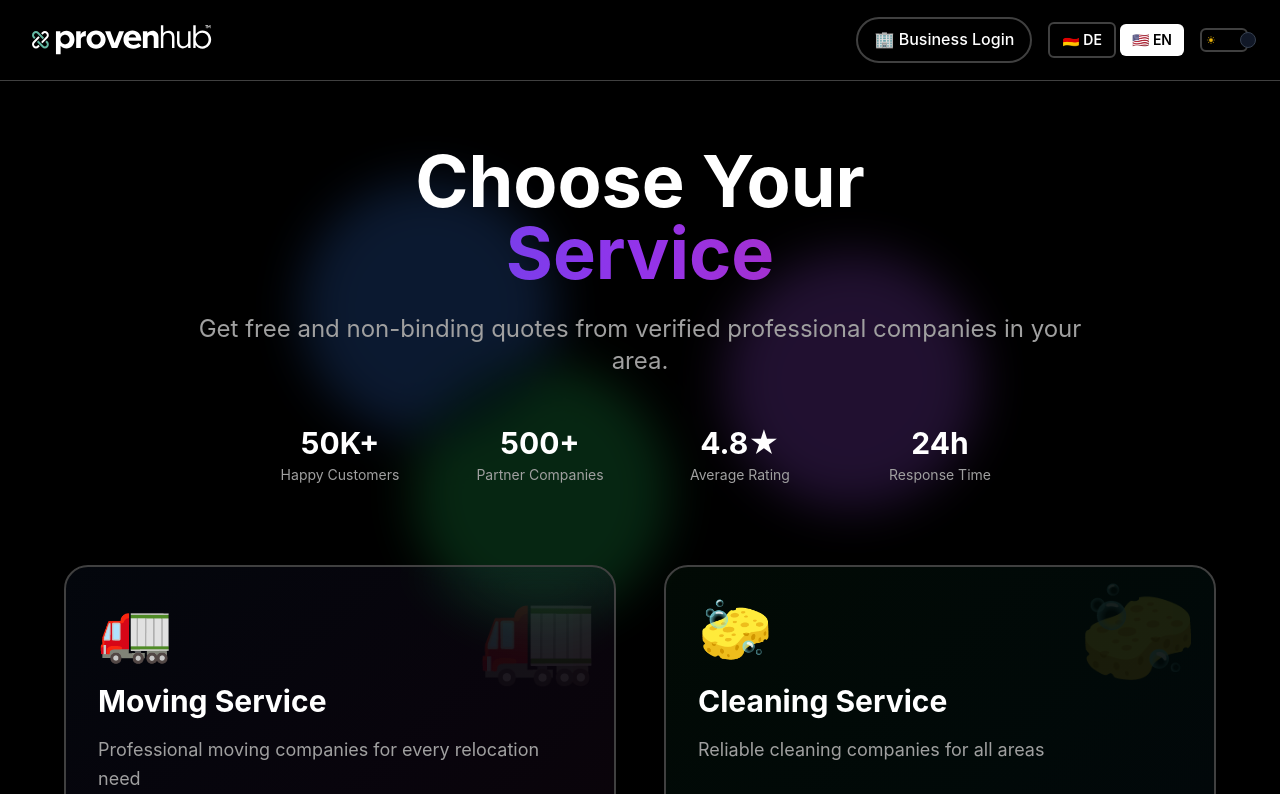
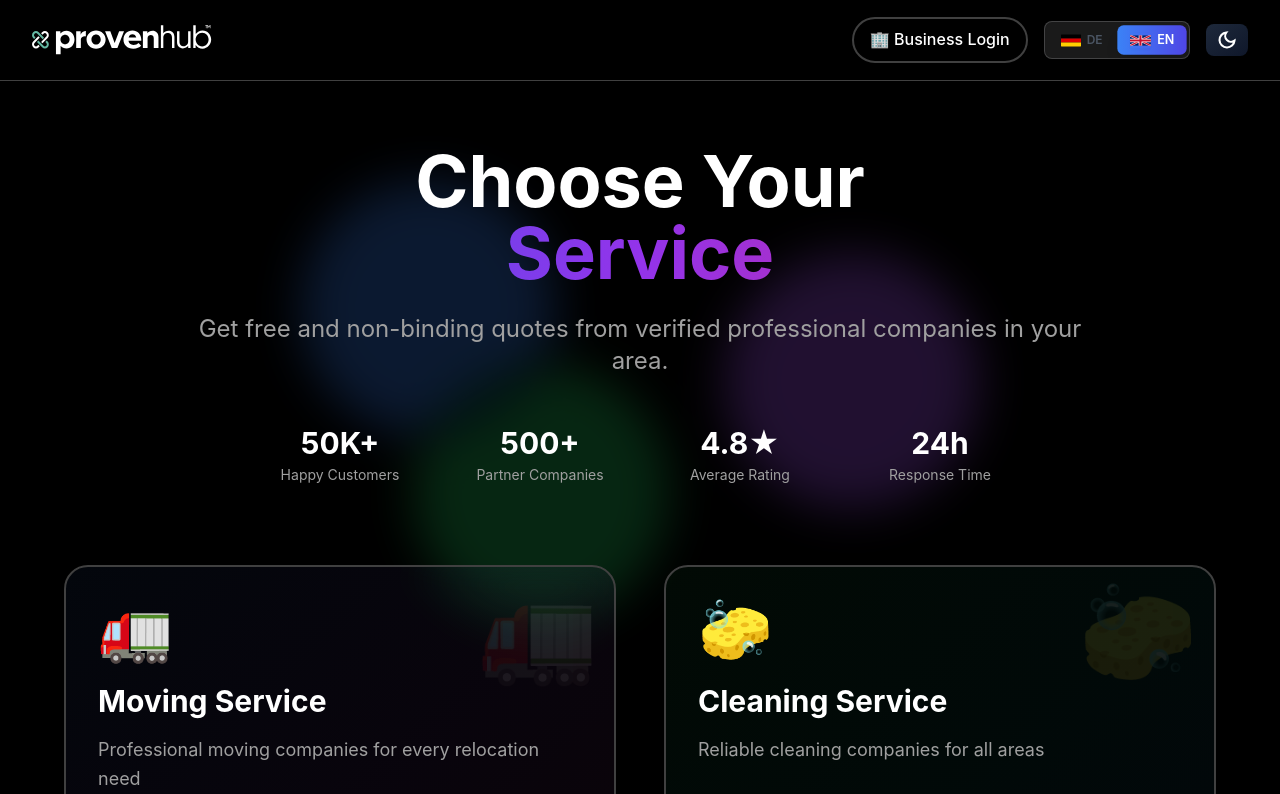
Before and after one commit to Listandsell2021/BusinessConnectedFrontend, a Next.js app: page /services in a window 1280 px wide. Shown: the top 794 px of the page. Built offline with nearby package versions, Linux system fonts and the light colour scheme.

Commit message:
admin login with partner id issue resolved , lang cnversion issue fixed

```diff
--- a/pages/auth/admin-login.js
+++ b/pages/auth/admin-login.js
@@ -53,29 +53,33 @@ useEffect(() => {
 
       if (isGerman) {
         // Translate to German
-        if (generalError.toLowerCase().includes('invalid') || generalError === 'Invalid credentials') {
-          newErrors.general = 'Ungültige Anmeldedaten';
+        if (generalError.toLowerCase().includes('invalid') || generalError === 'Invalid credentials' || generalError === 'Invalid admin credentials') {
+          newErrors.general = 'Ungültige Admin-Anmeldedaten';
         } else if (generalError === 'Validation error' || generalError.toLowerCase().includes('validation error')) {
           newErrors.general = 'Validierungsfehler';
+        } else if (generalError.toLowerCase().includes('access denied') || generalError.toLowerCase().includes('admin privileges')) {
+          newErrors.general = 'Zugriff verweigert. Admin-Berechtigungen erforderlich.';
         } else if (generalError.toLowerCase().includes('login failed') || generalError.toLowerCase().includes('authentication failed')) {
           newErrors.general = 'Anmeldung fehlgeschlagen';
         } else if (generalError.toLowerCase().includes('unexpected error')) {
           newErrors.general = 'Ein unerwarteter Fehler ist aufgetreten. Bitte versuchen Sie es erneut.';
         } else {
-          newErrors.general = 'Ungültige Anmeldedaten';
+          newErrors.general = 'Ungültige Admin-Anmeldedaten';
         }
       } else {
         // Translate to English
-        if (generalError.includes('Ungültige Anmeldedaten')) {
-          newErrors.general = 'Invalid credentials';
+        if (generalError.includes('Ungültige Anmeldedaten') || generalError.includes('Ungültige Admin-Anmeldedaten')) {
+          newErrors.general = 'Invalid admin credentials';
         } else if (generalError.includes('Validierungsfehler')) {
           newErrors.general = 'Validation error';
+        } else if (generalError.includes('Zugriff verweigert') || generalError.includes('Admin-Berechtigungen')) {
+          newErrors.general = 'Access denied. Admin privileges required.';
         } else if (generalError.includes('Anmeldung fehlgeschlagen')) {
           newErrors.general = 'Login failed';
         } else if (generalError.includes('unerwarteter Fehler')) {
           newErrors.general = 'An unexpected error occurred. Please try again.';
         } else {
-          newErrors.general = 'Invalid credentials';
+          newErrors.general = 'Invalid admin credentials';
         }
       }
     }
@@ -142,7 +146,8 @@ const handleSubmit = async (e) => {
   setIsSubmitting(true);
 
   try {
-    const result = await login(formData.email, formData.password);
+    // Pass isAdminLogin=true as the 4th parameter to ensure only admins can log in
+    const result = await login(formData.email, formData.password, null, true);
 
     if (result && result.success) {
       // ✅ Save immediately
@@ -173,10 +178,12 @@ const handleSubmit = async (e) => {
       if (isGerman) {
         if (!errorMessage || errorMessage === 'Login failed' || errorMessage === 'Authentication failed') {
           errorMessage = 'Anmeldung fehlgeschlagen';
-        } else if (errorMessage === 'Invalid credentials') {
-          errorMessage = 'Ungültige Anmeldedaten';
+        } else if (errorMessage === 'Invalid credentials' || errorMessage === 'Invalid admin credentials') {
+          errorMessage = 'Ungültige Admin-Anmeldedaten';
         } else if (errorMessage === 'Validation error') {
           errorMessage = 'Validierungsfehler';
+        } else if (errorMessage.includes('Access denied') || errorMessage.includes('Admin privileges required')) {
+          errorMessage = 'Zugriff verweigert. Admin-Berechtigungen erforderlich.';
         } else if (errorMessage.includes('Invalid credentials')) {
           errorMessage = errorMessage.replace('Invalid credentials', 'Ungültige Anmeldedaten');
         } else if (errorMessage.includes('Validation error')) {
--- a/src/components/ui/LanguageToggle.js
+++ b/src/components/ui/LanguageToggle.js
@@ -1,29 +1,53 @@
 import React from 'react';
 import { useLanguage } from '../../contexts/LanguageContext';
-import Button from './Button';
 
 const LanguageToggle = () => {
   const { language, changeLanguage, isGerman } = useLanguage();
 
   return (
-    <div className="flex items-center space-x-1">
-      <Button
+    <div className="flex items-center space-x-1 bg-white/10 dark:bg-gray-800/50 backdrop-blur-sm rounded-lg p-1 border border-gray-200/20">
+      <button
         onClick={() => changeLanguage('de')}
-        variant={isGerman ? 'primary' : 'secondary'}
-        size="sm"
-        className="text-sm font-medium"
+        className={`flex items-center space-x-1.5 px-3 py-1.5 rounded-md transition-all duration-200 ${
+          isGerman
+            ? 'bg-gradient-to-r from-blue-500 to-indigo-600 text-white shadow-lg scale-105'
+            : 'text-gray-600 dark:text-gray-400 hover:bg-gray-100/50 dark:hover:bg-gray-700/50'
+        }`}
+        title="Deutsch"
       >
-        🇩🇪 DE
-      </Button>
+        {/* German Flag */}
+        <svg width="20" height="15" viewBox="0 0 5 3" className="rounded-sm shadow-sm">
+          <rect width="5" height="1" y="0" fill="#000"/>
+          <rect width="5" height="1" y="1" fill="#D00"/>
+          <rect width="5" height="1" y="2" fill="#FFCE00"/>
+        </svg>
+        <span className="text-xs font-semibold">DE</span>
+      </button>
 
-      <Button
+      <button
         onClick={() => changeLanguage('en')}
-        variant={!isGerman ? 'primary' : 'secondary'}
-        size="sm"
-        className="text-sm font-medium"
+        className={`flex items-center space-x-1.5 px-3 py-1.5 rounded-md transition-all duration-200 ${
+          !isGerman
+            ? 'bg-gradient-to-r from-blue-500 to-indigo-600 text-white shadow-lg scale-105'
+            : 'text-gray-600 dark:text-gray-400 hover:bg-gray-100/50 dark:hover:bg-gray-700/50'
+        }`}
+        title="English (UK)"
       >
-        🇺🇸 EN
-      </Button>
+        {/* UK Flag */}
+        <svg width="20" height="15" viewBox="0 0 60 30" className="rounded-sm shadow-sm">
+          <clipPath id="uk-flag">
+            <rect width="60" height="30"/>
+          </clipPath>
+          <g clipPath="url(#uk-flag)">
+            <rect width="60" height="30" fill="#012169"/>
+            <path d="M 0,0 L 60,30 M 60,0 L 0,30" stroke="#fff" strokeWidth="6"/>
+            <path d="M 0,0 L 60,30 M 60,0 L 0,30" stroke="#C8102E" strokeWidth="4" clipPath="url(#uk-flag)"/>
+            <path d="M 30,0 v 30 M 0,15 h 60" stroke="#fff" strokeWidth="10"/>
+            <path d="M 30,0 v 30 M 0,15 h 60" stroke="#C8102E" strokeWidth="6"/>
+          </g>
+        </svg>
+        <span className="text-xs font-semibold">EN</span>
+      </button>
     </div>
   );
 };
--- a/src/components/ui/ThemeToggle.js
+++ b/src/components/ui/ThemeToggle.js
@@ -1,60 +1,55 @@
-// Theme Toggle Component - Modern Switch
+// Theme Toggle Component - Modern Gradient Button
 import { useTheme } from '../../contexts/ThemeContext';
-import { useLanguage } from '../../contexts/LanguageContext';
-import Button from './Button';
 
 export default function ThemeToggle() {
   const { theme, toggleTheme, mounted } = useTheme();
-  const { t } = useLanguage();
 
   if (!mounted) {
-    return <div className="w-12 h-6 bg-gray-200 rounded-full animate-pulse"></div>;
+    return <div className="w-[42px] h-[32px] bg-gray-200 dark:bg-gray-700 rounded-lg animate-pulse"></div>;
   }
 
   const isDark = theme === 'dark';
 
   return (
-    <Button
+    <button
       onClick={toggleTheme}
-      variant="ghost"
-      size="sm"
-      className={`relative inline-flex h-6 w-12 items-center rounded-full border transition-all duration-300 focus:outline-none focus:ring-1 focus:ring-blue-400 ${
+      className={`relative inline-flex items-center justify-center w-[42px] h-[32px] rounded-lg transition-all duration-300 focus:outline-none focus:ring-2 focus:ring-offset-1 hover:scale-110 shadow-md ${
         isDark
-          ? 'bg-gray-700 border-gray-600'
-          : 'bg-yellow-100 border-yellow-300'
+          ? 'bg-gradient-to-br from-slate-800 to-slate-900 hover:from-slate-700 hover:to-slate-800 focus:ring-blue-400'
+          : 'bg-gradient-to-br from-amber-400 to-orange-500 hover:from-amber-300 hover:to-orange-400 focus:ring-orange-400'
       }`}
-      aria-label={t('common.toggleTheme')}
-      title={isDark ? 'Switch to Light Mode' : 'Switch to Dark Mode'}
+      title={isDark ? 'Light Mode' : 'Dark Mode'}
     >
-      {/* Toggle Circle */}
-      <span
-        className={`inline-block h-4 w-4 transform rounded-full border transition-all duration-300 shadow-sm ${
+      {/* Sun Icon - Light Mode */}
+      <svg
+        className={`absolute w-5 h-5 transition-all duration-500 ${
           isDark
-            ? 'translate-x-6 bg-gray-900 border-gray-700'
-            : 'translate-x-1 bg-yellow-400 border-yellow-500'
+            ? 'rotate-180 scale-0 opacity-0'
+            : 'rotate-0 scale-100 opacity-100'
         }`}
-      />
+        fill="none"
+        stroke="white"
+        viewBox="0 0 24 24"
+        strokeWidth={2.5}
+      >
+        <circle cx="12" cy="12" r="4" />
+        <path d="M12 2v2m0 16v2M4.93 4.93l1.41 1.41m11.32 11.32l1.41 1.41M2 12h2m16 0h2M4.93 19.07l1.41-1.41m11.32-11.32l1.41-1.41" />
+      </svg>
 
-      {/* Icons */}
-      <div className="absolute inset-0 flex items-center justify-between px-1">
-        {/* Sun Icon */}
-        <div className={`text-yellow-500 transition-opacity duration-300 ${
-          !isDark ? 'opacity-0' : 'opacity-100'
-        }`}>
-          <svg width="10" height="10" viewBox="0 0 24 24" fill="currentColor">
-            <path d="M12 2.25a.75.75 0 01.75.75v2.25a.75.75 0 01-1.5 0V3a.75.75 0 01.75-.75zM7.5 12a4.5 4.5 0 119 0 4.5 4.5 0 01-9 0zM18.894 6.166a.75.75 0 00-1.06-1.06l-1.591 1.59a.75.75 0 101.06 1.061l1.591-1.59zM21.75 12a.75.75 0 01-.75.75h-2.25a.75.75 0 010-1.5H21a.75.75 0 01.75.75zM17.834 18.894a.75.75 0 001.06-1.06l-1.59-1.591a.75.75 0 10-1.061 1.06l1.59 1.591zM12 18a.75.75 0 01.75.75V21a.75.75 0 01-1.5 0v-2.25A.75.75 0 0112 18zM7.758 17.303a.75.75 0 00-1.061-1.06l-1.591 1.59a.75.75 0 001.06 1.061l1.591-1.59zM6 12a.75.75 0 01-.75.75H3a.75.75 0 010-1.5h2.25A.75.75 0 016 12zM6.697 7.757a.75.75 0 001.06-1.06l-1.59-1.591a.75.75 0 00-1.061 1.06l1.59 1.591z"/>
-          </svg>
-        </div>
-
-        {/* Moon Icon */}
-        <div className={`text-blue-300 transition-opacity duration-300 ${
-          isDark ? 'opacity-0' : 'opacity-100'
-        }`}>
-          <svg width="10" height="10" viewBox="0 0 24 24" fill="currentColor">
-            <path fillRule="evenodd" d="M9.528 1.718a.75.75 0 01.162.819A8.97 8.97 0 009 6a9 9 0 009 9 8.97 8.97 0 003.463-.69.75.75 0 01.981.98 10.503 10.503 0 01-9.694 6.46c-5.799 0-10.5-4.701-10.5-10.5 0-4.368 2.667-8.112 6.46-9.694a.75.75 0 01.818.162z" clipRule="evenodd"/>
-          </svg>
-        </div>
-      </div>
-    </Button>
+      {/* Moon Icon - Dark Mode */}
+      <svg
+        className={`absolute w-5 h-5 transition-all duration-500 ${
+          isDark
+            ? 'rotate-0 scale-100 opacity-100'
+            : '-rotate-180 scale-0 opacity-0'
+        }`}
+        fill="none"
+        stroke="white"
+        viewBox="0 0 24 24"
+        strokeWidth={2.5}
+      >
+        <path d="M21 12.79A9 9 0 1 1 11.21 3 7 7 0 0 0 21 12.79z" />
+      </svg>
+    </button>
   );
 }
--- a/src/contexts/AuthContext.js
+++ b/src/contexts/AuthContext.js
@@ -37,11 +37,14 @@ export const AuthProvider = ({ children }) => {
     initializeAuth();
   }, []);
 
-  const login = async (email, password, selectedService = null) => {
+  const login = async (email, password, selectedService = null, isAdminLogin = false) => {
     try {
       const requestBody = { email, password };
       if (selectedService) {
         requestBody.selectedService = selectedService;
+      }
+      if (isAdminLogin) {
+        requestBody.isAdminLogin = true;
       }
       const response = await axios.post('/auth/login', requestBody);
 
```
Also changed, not shown: pages/auth/forgot-password.js (+46 -11 lines).
